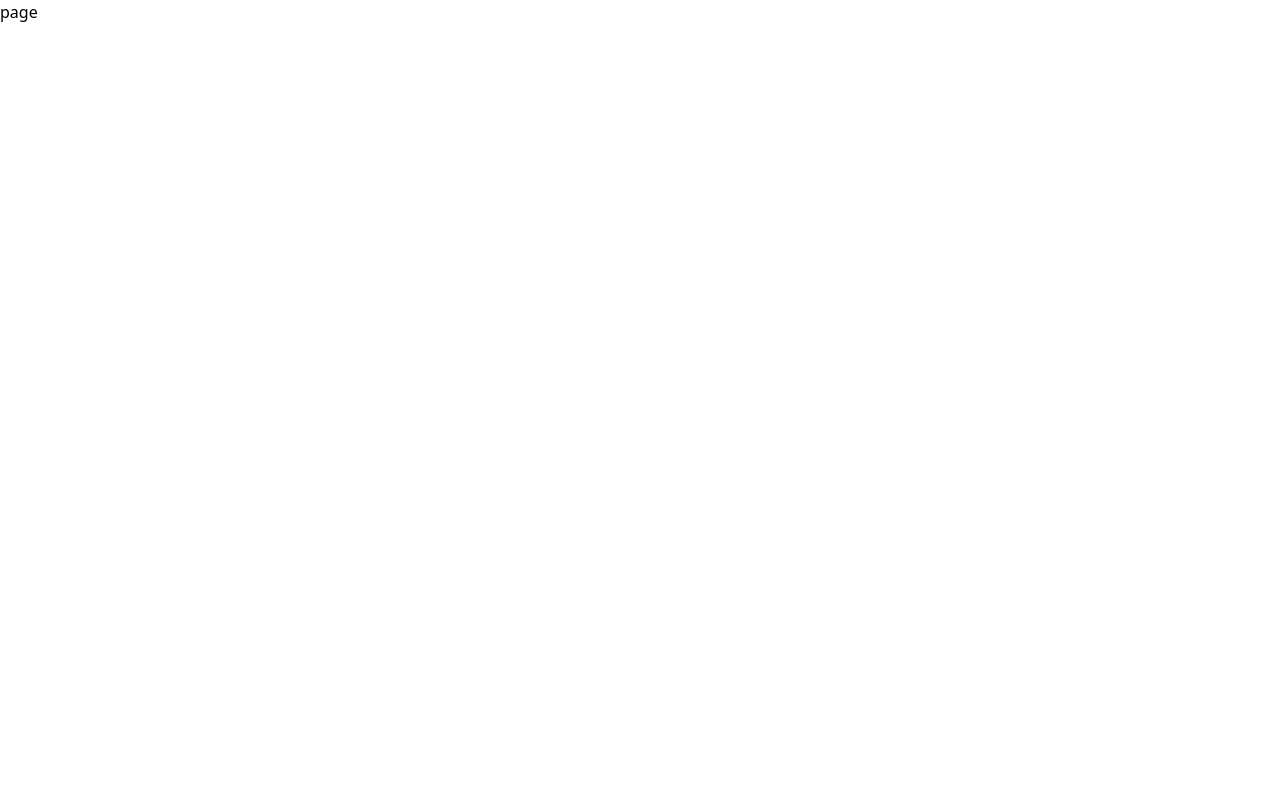
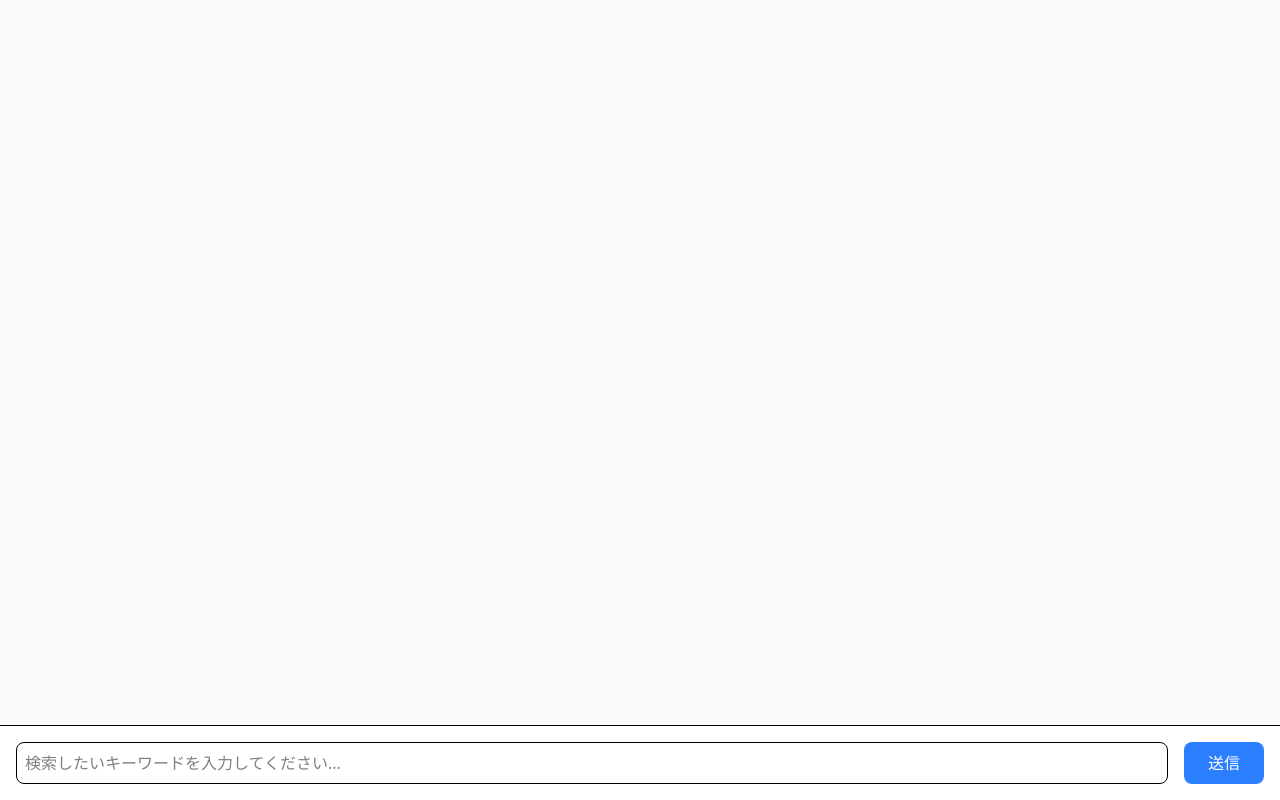
Before and after one commit to omegamaster86/llm-search, a Next.js app: page /dashboard in a window 1280 px wide. Built offline with nearby package versions, Linux system fonts and the light colour scheme.

Commit message:
ダッシュボードにメッセージ履歴機能を追加し、検索APIを実装。Tailwind CSSの設定ファイルを新規作成。

```diff
--- a/app/dashboard/page.tsx
+++ b/app/dashboard/page.tsx
@@ -1,8 +1,124 @@
+'use client'
+
 import React from 'react'
+import { useState, useEffect } from 'react'
+
+interface Message {
+  role: 'user' | 'assistant'
+  content: string
+}
 
 const Dashboard = () => {
+  const [messages, setMessages] = useState<Message[]>([])
+  const [input, setInput] = useState('')
+  const [isLoading, setIsLoading] = useState(false)
+  const [error, setError] = useState<string | null>(null)
+
+  // メッセージ履歴の永続化
+  useEffect(() => {
+    const savedMessages = localStorage.getItem('chatMessages')
+    if (savedMessages) {
+      setMessages(JSON.parse(savedMessages))
+    }
+  }, [])
+
+  useEffect(() => {
+    localStorage.setItem('chatMessages', JSON.stringify(messages))
+  }, [messages])
+
+  const handleSubmit = async (e: React.FormEvent) => {
+    e.preventDefault()
+    if (!input.trim() || isLoading) return
+
+    setIsLoading(true)
+    setError(null)
+
+    // ユーザーのメッセージを追加
+    const userMessage: Message = { role: 'user', content: input }
+    setMessages(prev => [...prev, userMessage])
+    setInput('')
+
+    try {
+      const response = await fetch('/api/search', {
+        method: 'POST',
+        headers: {
+          'Content-Type': 'application/json',
+        },
+        body: JSON.stringify({ query: input }),
+      })
+
+      if (!response.ok) {
+        throw new Error('検索に失敗しました')
+      }
+
+      const data = await response.json()
+      setMessages(prev => [...prev, data])
+    } catch (err) {
+      setError(err instanceof Error ? err.message : '予期せぬエラーが発生しました')
+    } finally {
+      setIsLoading(false)
+    }
+  }
+
   return (
-    <div>page</div>
+    <div className="flex flex-col h-screen bg-gray-50">
+      {/* メッセージ履歴エリア */}
+      <div className="flex-1 overflow-y-auto p-4 space-y-4">
+        {messages.map((message, index) => (
+          <div
+            key={index}
+            className={`flex ${
+              message.role === 'user' ? 'justify-end' : 'justify-start'
+            }`}
+          >
+            <div
+              className={`max-w-[80%] rounded-lg p-4 ${
+                message.role === 'user'
+                  ? 'bg-blue-500 text-white'
+                  : 'bg-white text-gray-800 shadow'
+              }`}
+            >
+              {message.content}
+            </div>
+          </div>
+        ))}
+        {isLoading && (
+          <div className="flex justify-center">
+            <div className="animate-pulse text-gray-500">検索中...</div>
+          </div>
+        )}
+        {error && (
+          <div className="flex justify-center">
+            <div className="text-red-500">{error}</div>
+          </div>
+        )}
+      </div>
+
+      {/* 入力フォーム */}
+      <form onSubmit={handleSubmit} className="p-4 border-t bg-white">
+        <div className="flex space-x-4">
+          <input
+            type="text"
+            value={input}
+            onChange={(e) => setInput(e.target.value)}
+            placeholder="検索したいキーワードを入力してください..."
+            className="flex-1 p-2 border rounded-lg focus:outline-none focus:ring-2 focus:ring-blue-500"
+            disabled={isLoading}
+          />
+          <button
+            type="submit"
+            className={`px-6 py-2 bg-blue-500 text-white rounded-lg transition-colors ${
+              isLoading
+                ? 'opacity-50 cursor-not-allowed'
+                : 'hover:bg-blue-600'
+            }`}
+            disabled={isLoading}
+          >
+            送信
+          </button>
+        </div>
+      </form>
+    </div>
   )
 }
 
--- /dev/null
+++ b/tailwind.config.js
@@ -0,0 +1,12 @@
+/** @type {import('tailwindcss').Config} */
+module.exports = {
+  content: [
+    './pages/**/*.{js,ts,jsx,tsx,mdx}',
+    './components/**/*.{js,ts,jsx,tsx,mdx}',
+    './app/**/*.{js,ts,jsx,tsx,mdx}',
+  ],
+  theme: {
+    extend: {},
+  },
+  plugins: [],
+}
```
Also changed, not shown: 2 other files (tests, documents, lock files or other folders).
